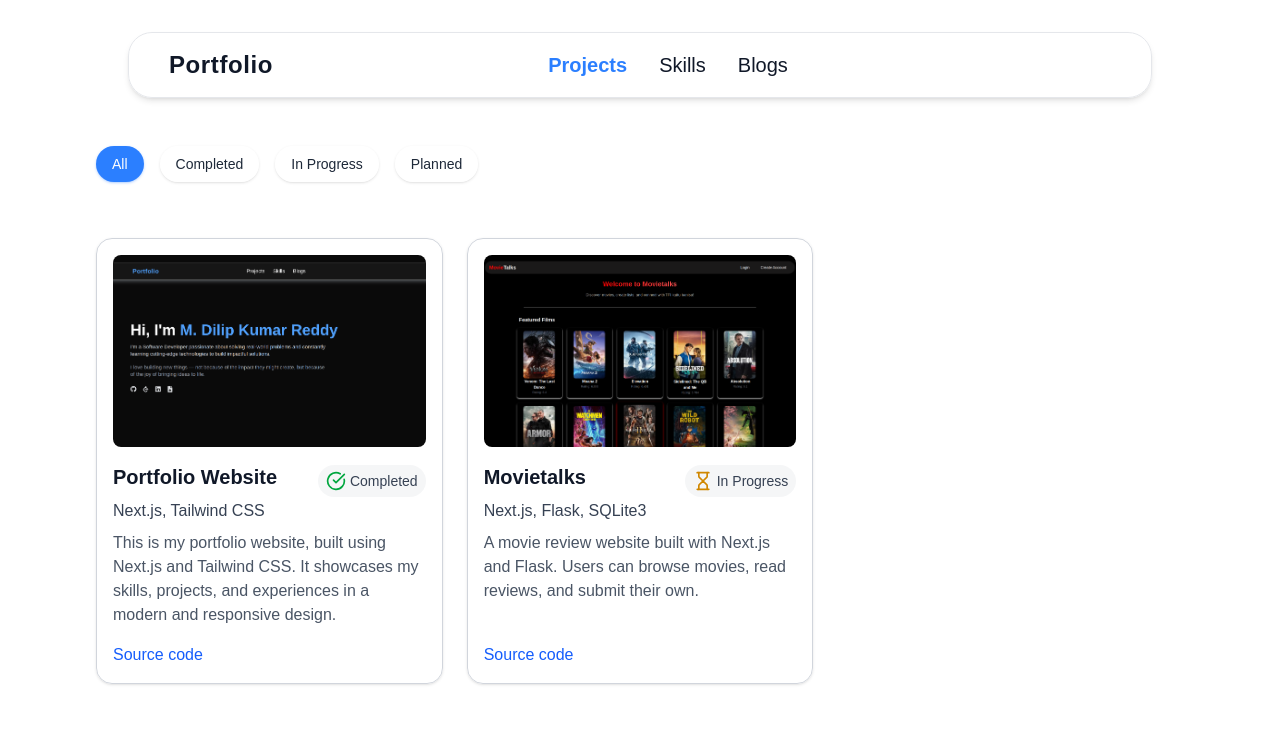
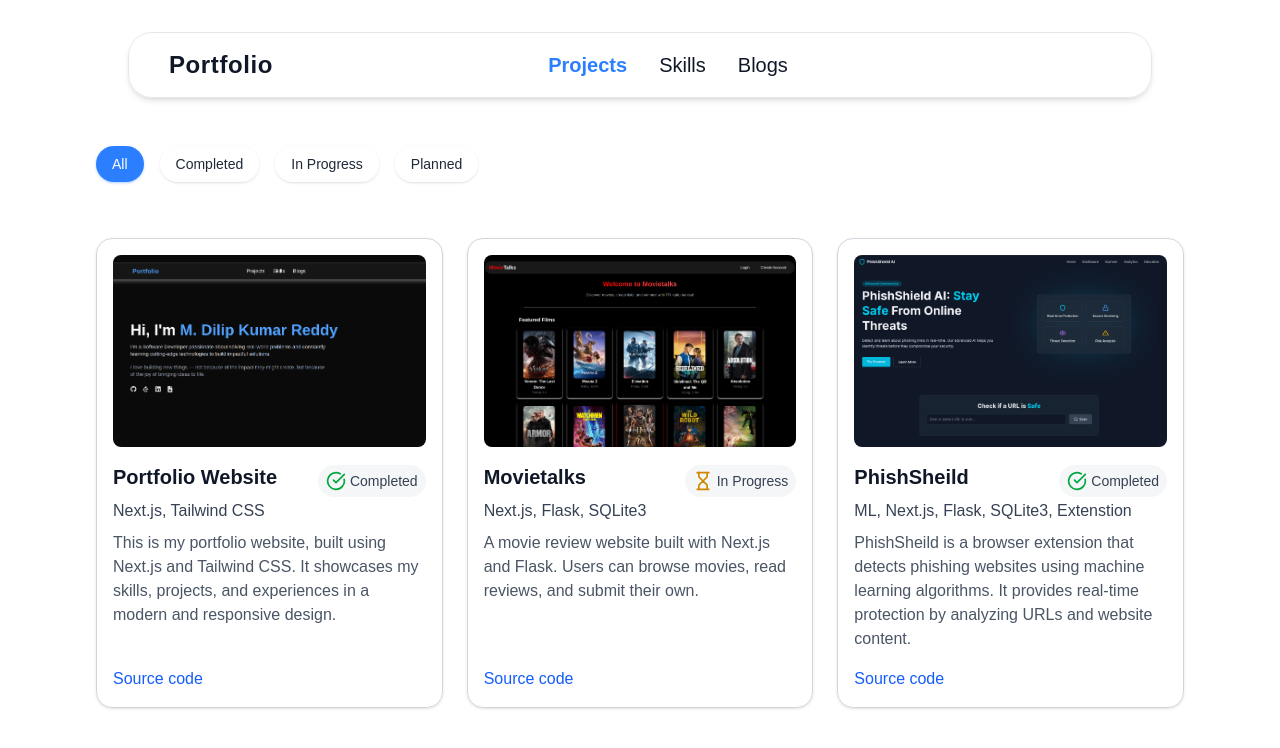
Before and after one commit to dilip27m/Portfolio, a Next.js app: page /projects in a window 1280 px wide. Shown: the top 748 px of the page. Built offline with nearby package versions, Linux system fonts and the light colour scheme.

Commit message:
Update:data file with new project phishing detection

```diff
--- a/src/Data/data.js
+++ b/src/Data/data.js
@@ -26,6 +26,19 @@ export const projects = [
       section: "Personal-projects",
       status: "In Progress",
       date: "2025-02-05"
+    },
+    {
+      id: 3,
+      title: "PhishSheild",
+      skills: "ML, Next.js, Flask, SQLite3, Extenstion",
+      description: "PhishSheild is a browser extension that detects phishing websites using machine learning algorithms. It provides real-time protection by analyzing URLs and website content.",
+      image: "/images/phishing.png",
+      link: "https://github.com/dilip27m/phishing",
+      visit:"",
+      section: "hackathon-projects",
+      status: "Completed",
+      start_date: "23-05-2025",
+      end_date: "24-05-2025",
     },
     // {
     //   id:3,
--- a/src/components/skills.js
+++ b/src/components/skills.js
@@ -109,7 +109,7 @@ const sections = [
 
   // ========== AI & Coding Platforms ==========
   {
-    title: "AI Tools",
+    title: "My Mentors, guide, counselors and teamates",
     items: [
       { name: "ChatGPT", icon: <Image src="/images/ai-icons/chatgpt.png" alt="ChatGPT" width={32} height={32} className="w-10 h-10 object-contain" /> },
       { name: "Claude", icon: <Image src="/images/ai-icons/claude.png" alt="Claude" width={32} height={32} className="w-10 h-10 object-contain" /> },
```
Also changed, not shown: public/images/phishing.png (added).
